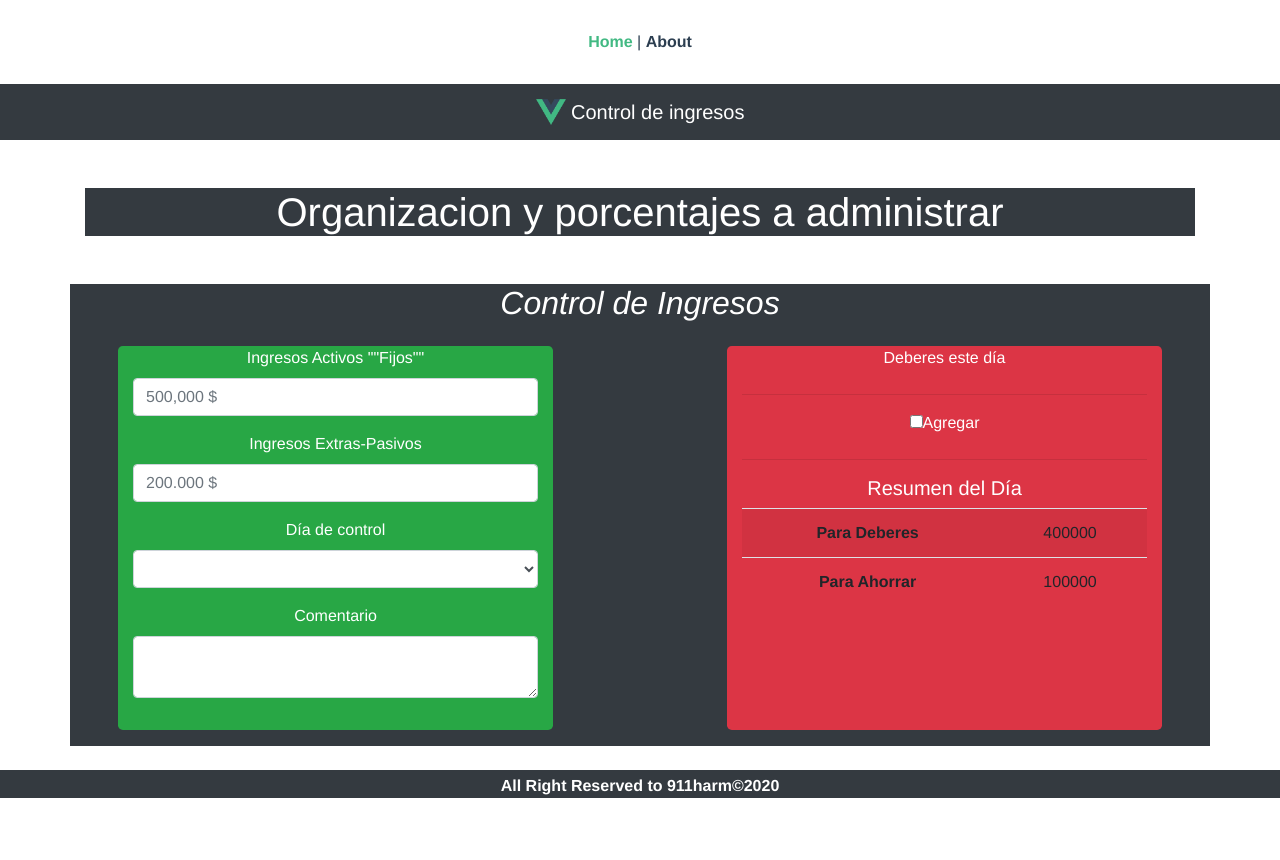
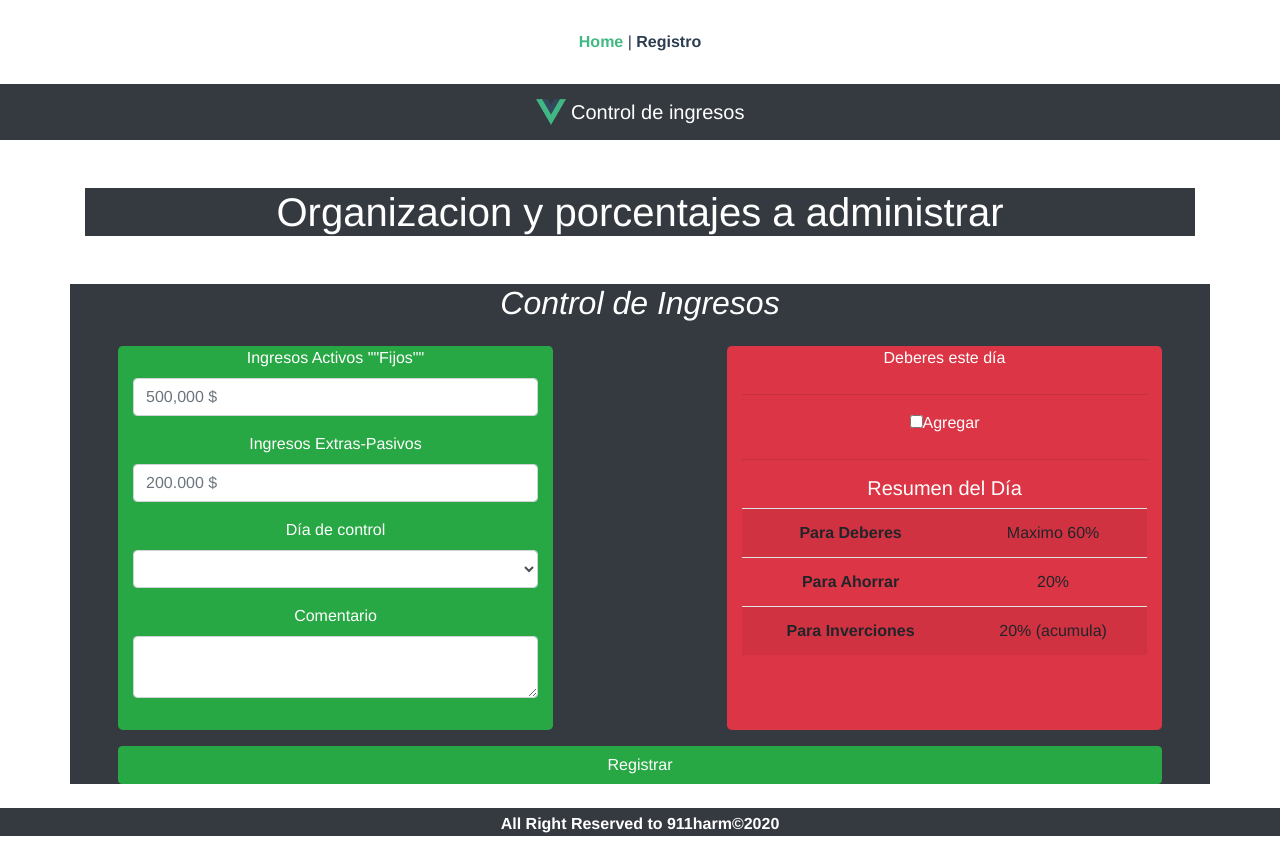
Before and after one commit to 911harm/control-ingresos, a Vue app: page / in a window 1280 px wide. Before the commit the page ends 822 px from the top, so only its background shows below. Built offline with nearby package versions, Linux system fonts and the light colour scheme.

Commit message:
modificando porcentajes

```diff
--- a/src/App.vue
+++ b/src/App.vue
@@ -2,7 +2,7 @@
   <div id="app">
      <div id="nav">
       <router-link to="/">Home</router-link> |
-      <router-link to="/about">About</router-link>
+      <router-link to="/about">Registro</router-link>
     </div>
     <router-view/>
   </div>
--- a/src/components/body.vue
+++ b/src/components/body.vue
@@ -15,8 +15,7 @@
                 <div class="form-group">
                     <label>Día de control</label>
                     <select class="form-control" id="day" v-model="day">
-                        <option :value=15>15</option>
-                        <option :value=31>31</option>
+                        <option v-for="(dia,$index) in Days" :key="$index" :value=dia >{{dia}}</option>
                     </select>
                 </div>
                 <div class="form-group pb-3">
@@ -38,7 +37,7 @@
                                  </div>
                             </div>
 
-                            <div v-if="day===31">
+                            <div v-if="day===30">
                                  <div v-for="(deber,$index) in deberes31" :key="$index">
                                     <label>{{$index}}</label><br>
                                  </div>
@@ -66,7 +65,7 @@
                                     <th scope="row">Para Ahorrar</th>
                                     <td>{{sumaAhorro}}</td>
                                     </tr>
-                                    <tr v-if="day===31">
+                                    <tr>
                                     <th scope="row">Para Inverciones</th>
                                     <td>{{sumaInversion}}</td>
                                     </tr>
@@ -76,6 +75,7 @@
                         </div>
             </form>
         </div>
+        <a href="#" class="btn btn-success btn-block text-white">Registrar</a>
         </div>
 
 
@@ -86,6 +86,8 @@ export default {
     name:"body",
     data:function (){
         return{
+            Days:[5,10,15,20,25,30],
+            day:"",
             deberes:{
                 base:400000,
                 total:""
@@ -96,39 +98,37 @@ export default {
                 price:"",
                 positivo:""
             },
-            day:"",
             deberes15:{
-                     Ahorro:100000,
-                     Comida:130000,
-                     Arriendo:200000,
-                     Internet:70000
+                     Comida:130,
+                     Arriendo:250,
+                     Internet:70
                      },
             deberes31:{
-                     Ahorro:100000,
-                     Comida:130000,
-                     Inversion:200000,
-                     Banco:20000,
-                     SeviciosExtra:50000,
+                     Comida:130,
+                     Banco:20,
             }
 
         }
     },
     computed:{
     sumaInversion:function(){
-        return this.deberes31.Inversion
+        if(this.other.positivo){
+        return (parseInt(this.other.positivo)*0.2)}
+        return "20% (acumula)"
     },
     sumaAhorro: function(){
         if(this.other.positivo){
-        return (parseInt(this.other.positivo)*0.2)+this.deberes15.Ahorro}
-        return this.deberes15.Ahorro
+        return (parseInt(this.other.positivo)*0.2)}
+
+        return "20%"
 
 
     },
     sumaDeberes: function(){
-        if(this.other.price){
-        return this.deberes.base+parseInt(this.other.price);
+        if(this.other.positivo){
+        return (parseInt(this.other.positivo)*0.6)}
+        return "Maximo 60%"
         }
-        return this.deberes.base}
     }
 }
 </script>
```
